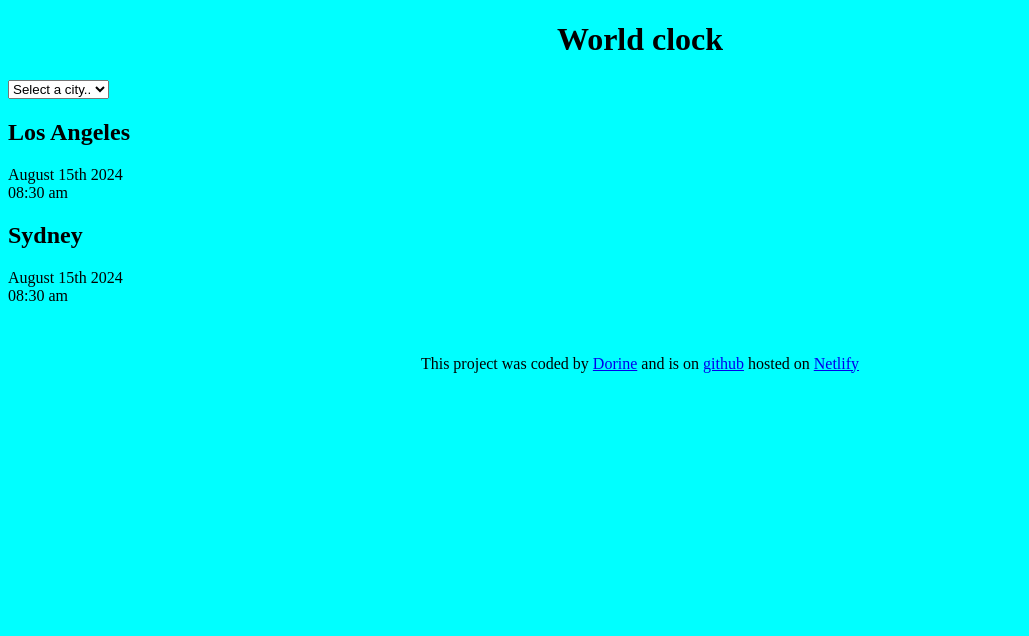
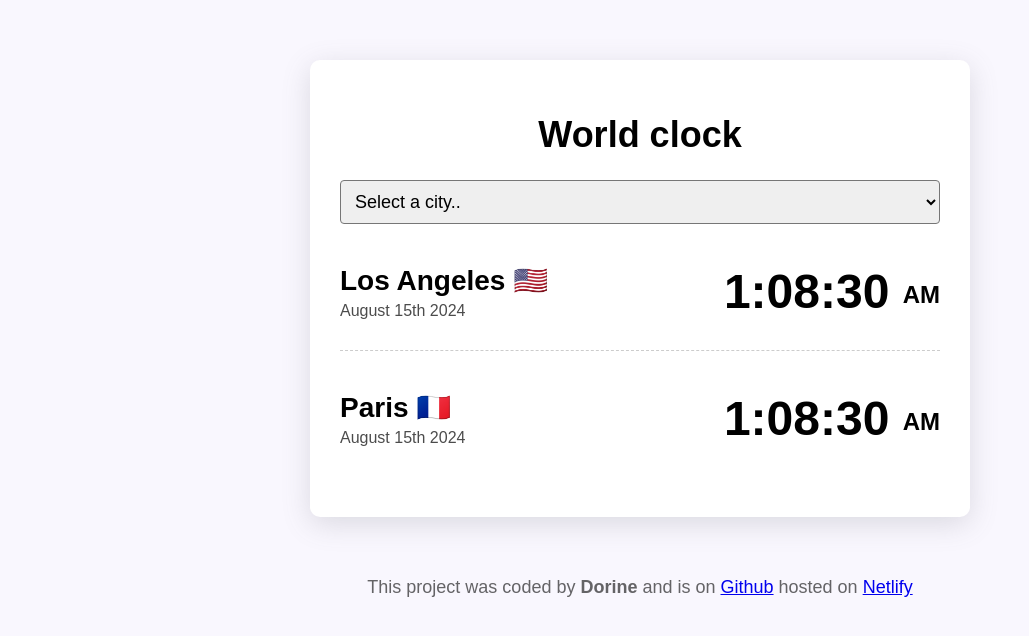
Before and after one commit to Dorineanyango/world-clock, a plain HTML site: page index.html in a window 1280 px wide. Shown: the whole page, without its empty margins (0-1029 px from the left). Drawn offline with Linux system fonts and the light colour scheme.

Commit message:
modifief html and css files

```diff
--- a/css/style.css
+++ b/css/style.css
@@ -1,12 +1,67 @@
 body{
-    background-color: aqua;
+    background-color: #f9f7fe;
+    font-family: sans-serif;
+}
+
+.container{
+    width: 600px;
+    margin: 60px auto;
+    padding: 30px;
+    background: white;
+    box-shadow: 0px 7px 29px 0px rgba(100, 100, 111, 0.2);
+    border-radius: 10px;
+}
+
+.city{
+    display: flex;
+    justify-content: space-between;
+    margin: 10px 0;
+    padding: 30px 0;
+    border-bottom: 1px dashed rgba(0, 0, 0, 0.2);
+
+}
+
+.city:last-child{
+    border-bottom: none;
+}
+
+h2{
+    margin: 0 0 5px;
+    font-size: 28px;
+}
+
+.date{
+    opacity: 0.7;
+}
+
+.time{
+    font-size: 48px;
+    font-weight: bold;
+}
+
+.time small{
+    font-size: 24px;
+    line-height: 48px;
+    vertical-align: middle;
+}
+
+select{
+    display: block;
+    width: 100%;
+    padding: 10px;
+    border-radius: 4px;
+    font-size: 18px;
 }
 
 h1{
     text-align: center;
+    font-family: sans-serif;
+    font-size: 36px;
 }
 
 footer{
     text-align: center;
+    font-size: 18px;
+    color: rgba(0, 0, 0, 0.6);
     margin-top: 50px;
 }
--- a/index.html
+++ b/index.html
@@ -17,18 +17,22 @@
         </select>
 
         <div class="city">
-            <h2>Los Angeles</h2>
-            <div class="date">August 15th 2024</div>
-            <div class="time">08:30 am</div>
+            <div>
+                <h2>Los Angeles 🇺🇸</h2>
+                <div class="date">August 15th 2024</div>
+            </div>
+            <div class="time">1:08:30 <small>AM</small></div>
         </div>
-        <div class="city"></div>
-            <h2>Sydney</h2>
-            <div class="date">August 15th 2024</div>
-            <div class="time">08:30 am</div>
+        <div class="city">
+            <div>
+                <h2>Paris 🇫🇷</h2>
+                <div class="date">August 15th 2024</div>
+            </div>
+            <div class="time">1:08:30 <small>AM</small></div>
         </div>
     </div>
     <footer>
-        This project was coded by <a href="https://github.com/Dorineanyango" target="_blank">Dorine</a> and is on <a href="https://github.com/Dorineanyango/world-clock" target="_blank">github</a> hosted on <a href="http://" target="_blank">Netlify</a>
+        This project was coded by <strong>Dorine</strong></a> and is on <a href="https://github.com/Dorineanyango/world-clock" target="_blank">Github</a> hosted on <a href="http://" target="_blank">Netlify</a>
     </footer>
    <script src="javascript/script.js"></script>
 </body>
```
